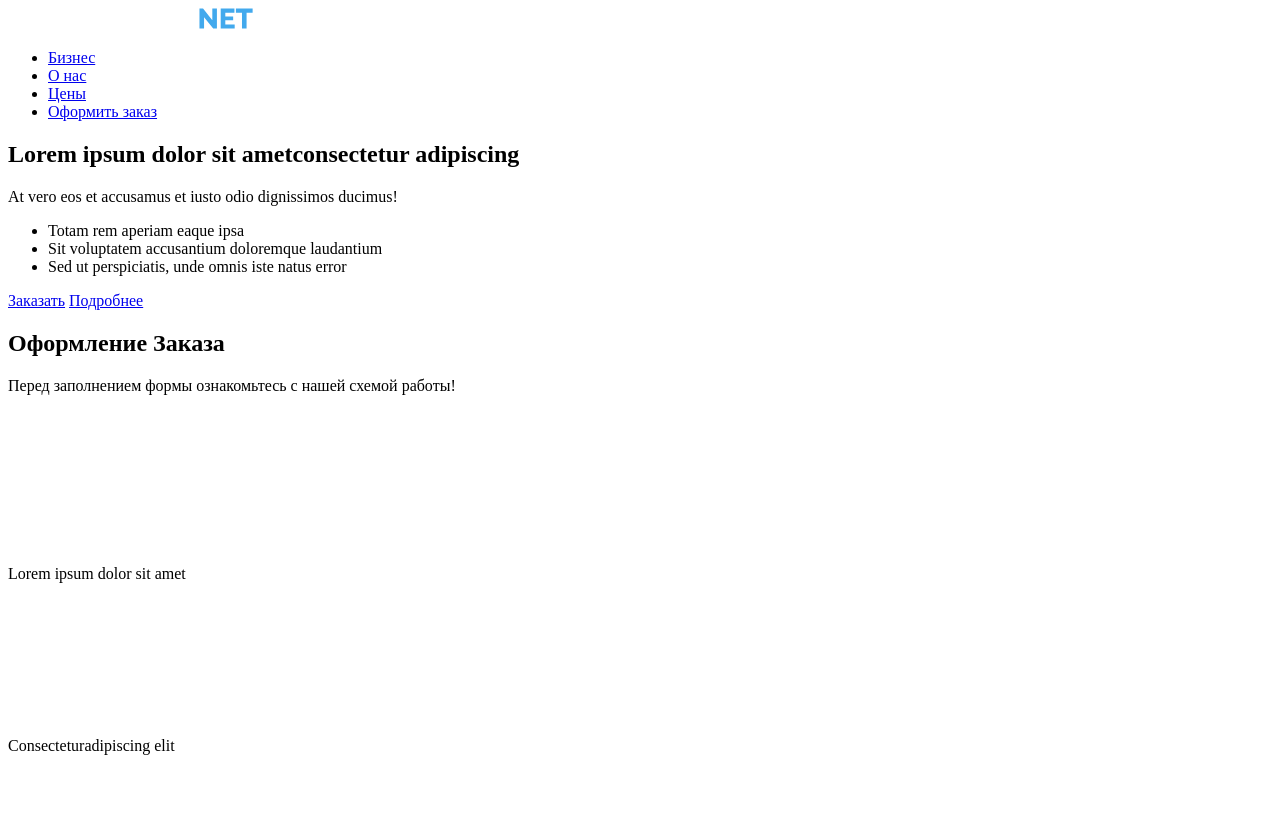
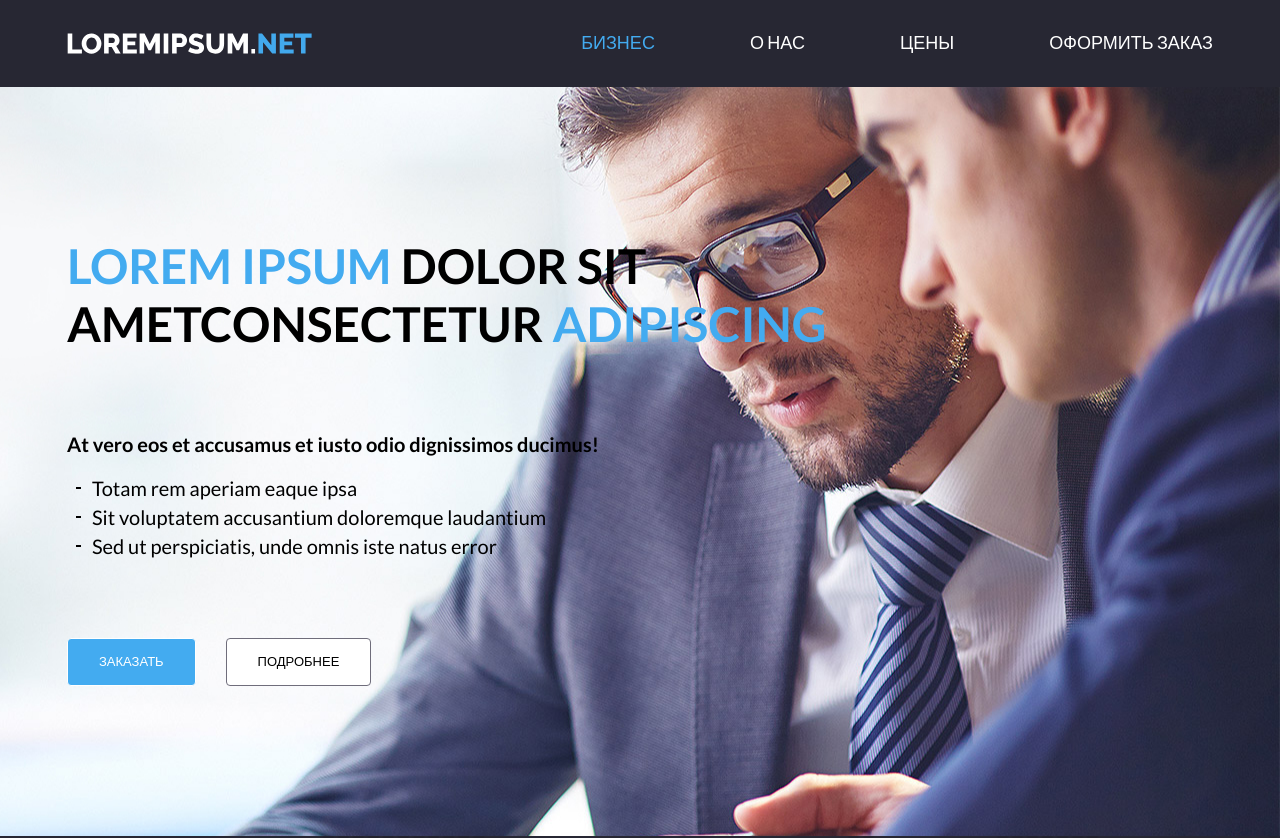
Before and after one commit to glebov-evgeny/webpack, a plain HTML site: page index.html in a window 1280 px wide. Shown: the top 838 px of the page. Drawn offline with Linux system fonts and the light colour scheme; the site is published under a folder, as on GitHub Pages, so addresses that start at the root find nothing; files whose address does not match are found by name.

Commit message:
Update 2022-08-23T12:59:53.716Z

```diff
--- a/index.html
+++ b/index.html
@@ -14,7 +14,7 @@
     href="https://fonts.googleapis.com/css2?family=Lato:wght@400;700;900&display=swap"
     rel="stylesheet"
   />
-  <link rel="stylesheet" href="/assets/css/main.css" />
+  <link rel="stylesheet" href="./assets/css/main.css" />
 </head>
 
   <body>
@@ -282,6 +282,6 @@
       </main>
     </div>
 
-    <script src="/assets/js/bundle.js" defer></script>
+    <script src="./assets/js/bundle.js" defer></script>
   </body>
 </html>
```
